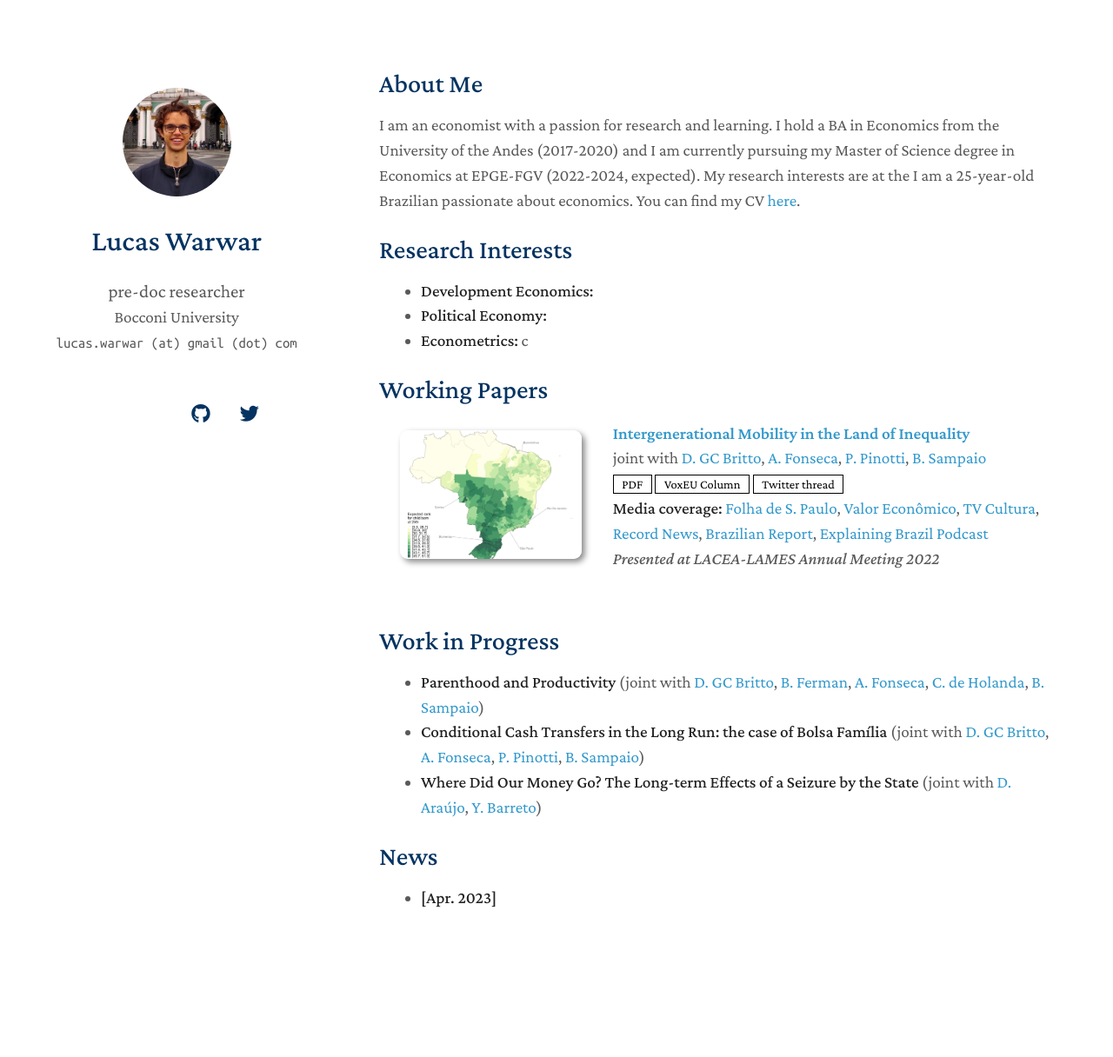
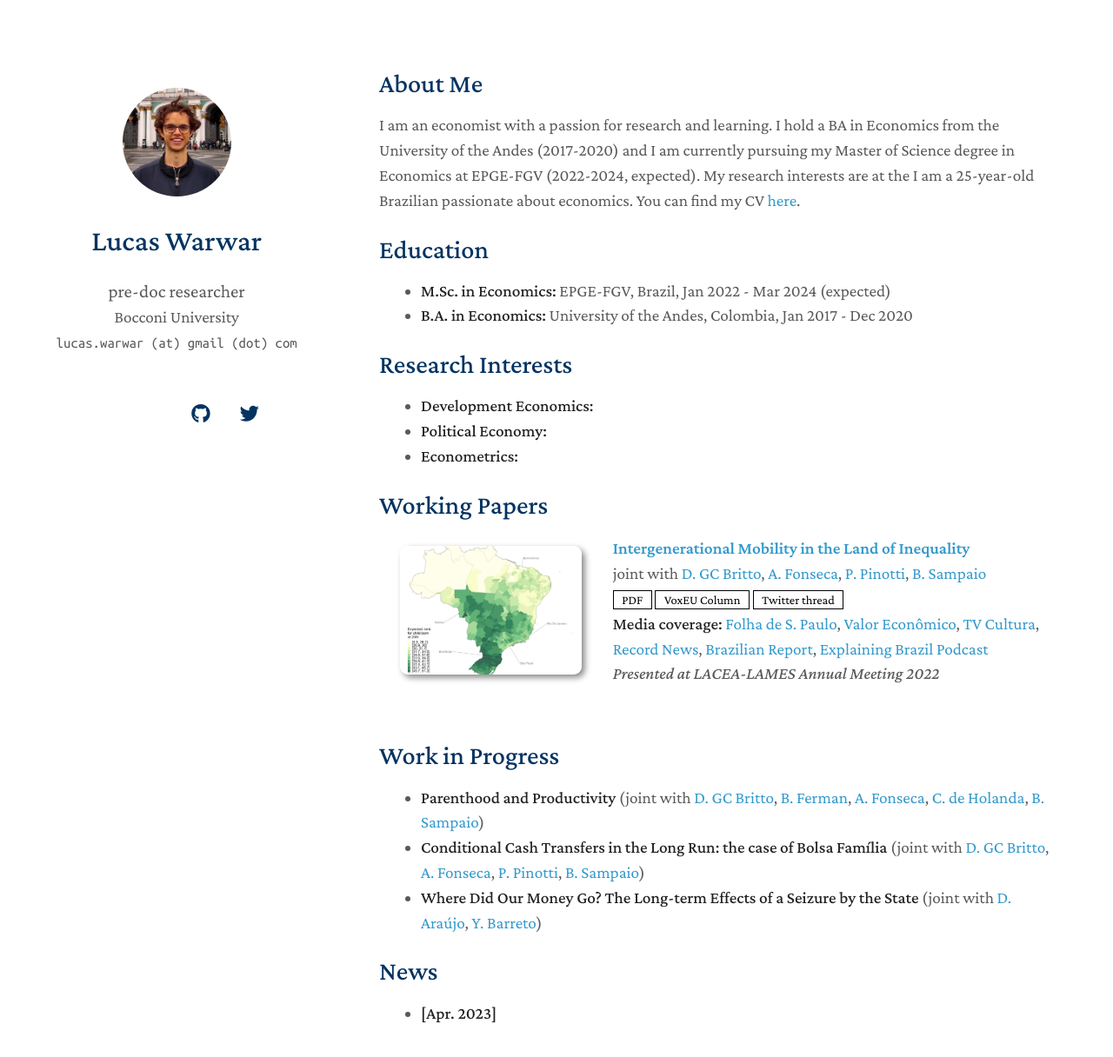
Before and after one commit to josearteta/josearteta, a Jekyll site: the page built from index.md, in a window 1280 px wide and 1293 px high. Shown: the top 1216 px of the window at 87% size. Built offline with Jekyll 4.4.1, drawn with Linux system fonts in a browser that asks for light colours; nearby versions of some CDN libraries; a style sheet for code colours, icons or effects is not loaded; our own code applies the rules of GitHub Pages for plain Markdown files.

Commit message:
Update index.md

```diff
--- a/index.md
+++ b/index.md
@@ -7,12 +7,17 @@ layout: homepage
 I am an economist with a passion for research and learning. I hold a BA in Economics from the University of the Andes (2017-2020) and I am currently pursuing my Master of Science degree in Economics at EPGE-FGV (2022-2024, expected). My research interests are at the
 I am a 25-year-old Brazilian passionate about economics. You can find my CV [here](assets/files/cv.pdf).
 
+## Education
+- **M.Sc. in Economics:** EPGE-FGV, Brazil, Jan 2022 - Mar 2024 (expected)
+- **B.A. in Economics:** University of the Andes, Colombia, Jan 2017 - Dec 2020
+
 
 ## Research Interests
 
 - **Development Economics:**
 - **Political Economy:**
-- **Econometrics:** c
+- **Econometrics:**
+
 
 {% include_relative _includes/publications.md %}
 
```
